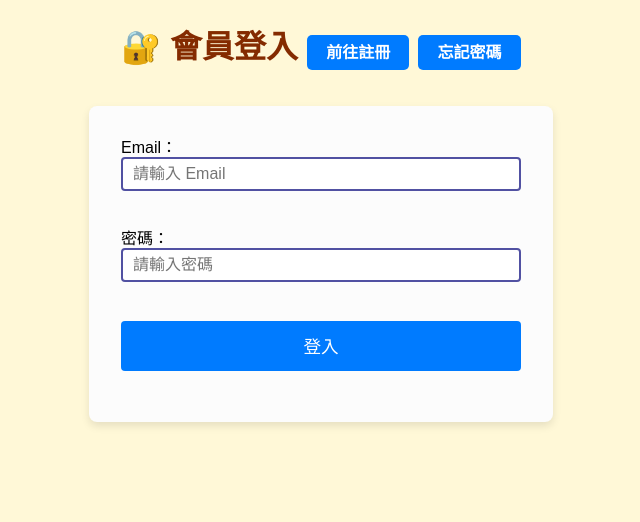
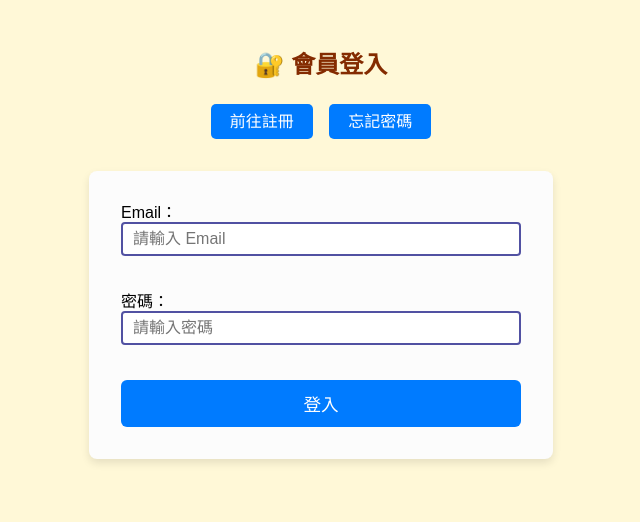
Before and after one commit to hunzan/omtw-map, a Flask app: page /login in a window 1280 px wide. Shown: the top 522 px of the page, without its empty margins (319-959 px from the left). Run offline with Flask 3, Linux system fonts and the light colour scheme.

Commit message:
Correct mistakes and update HTMLs

```diff
--- a/app.py
+++ b/app.py
@@ -175,7 +175,7 @@
                 return redirect(url_for("forgot_password"))
 
         if len(new_pw) < 6:
-            flash("密碼至少需 6 碼")
+            flash("密碼至少需 6 碼，含英數字")
             return redirect(request.url)
 
         # 成功更新密碼
--- a/templates/admin_panel.html
+++ b/templates/admin_panel.html
@@ -11,7 +11,6 @@
 <body>
 <h2>管理後台 🍌
 <a class="admin-btn" href="{{ url_for('map_page') }}">回地圖平台</a>
-<a class="admin-btn" href="{{ url_for('admin_reset_code') }}">處理驗證</a>
 </h2>
 
 <table border="1">
--- a/templates/login.html
+++ b/templates/login.html
@@ -1,16 +1,34 @@
 <!DOCTYPE html>
 <html lang="zh-Hant">
 <head>
-  <meta charset="UTF-8">
+  <meta charset="UTF-8" />
   <meta name="viewport" content="width=device-width, initial-scale=1.0" />
   <title>會員登入｜台灣定向行動師資平台</title>
   <link rel="stylesheet" href="{{ url_for('static', filename='style.css') }}">
   <link rel="icon" href="{{ url_for('static', filename='img/omtw.ico') }}" type="image/x-icon">
   <style>
-  /* 🚀 頂部註冊按鈕樣式 */
+    body {
+      font-family: sans-serif;
+      padding: 2rem;
+      max-width: 600px;
+      margin: auto;
+    }
+
+    h1 {
+      font-size: 1.5rem;
+      text-align: center;
+      margin-bottom: 1.5rem;
+    }
+
+    .top-btn-group {
+      display: flex;
+      justify-content: center;
+      flex-wrap: wrap;
+      gap: 1rem;
+      margin-top: 0.5rem;
+    }
+
     .top-register-btn {
-    display: inline-block;
-    margin: 1rem 0;
       padding: 0.5rem 1.2rem;
       background-color: #007bff;
       color: white;
@@ -19,20 +37,54 @@
       cursor: pointer;
       font-size: 1rem;
       text-decoration: none;
+      text-align: center;
+      white-space: nowrap;
     }
 
     .top-register-btn:hover {
       background-color: #0056b3;
       color: white;
-    text-decoration: none;
     }
 
-  /* ❗ flash 訊息樣式 */
+    form {
+      margin-top: 2rem;
+    }
+
+    label {
+      display: block;
+      margin-bottom: 1rem;
+      font-size: 1rem;
+    }
+
+    input {
+      width: 100%;
+      padding: 0.6rem;
+      font-size: 1rem;
+      border: 1px solid #ccc;
+      border-radius: 5px;
+      box-sizing: border-box;
+    }
+
+    button[type="submit"] {
+      width: 100%;
+      padding: 0.7rem;
+      font-size: 1.1rem;
+      background-color: #007bff;
+      color: white;
+      border: none;
+      border-radius: 6px;
+      cursor: pointer;
+    }
+
+    button[type="submit"]:hover {
+      background-color: #0056b3;
+    }
+
     ul.flash-messages {
-    padding-left: 0;
       list-style: none;
+      padding: 0;
+      margin-top: 1rem;
       text-align: center;
-    margin: 1rem 0;
     }
 
     .flash-messages li {
@@ -46,14 +98,15 @@
       margin: 0.5rem auto;
     }
   </style>
-
 </head>
 <body>
 
-  <h1>🔐 會員登入
+  <h1>🔐 會員登入</h1>
+
+  <div class="top-btn-group">
     <a href="{{ url_for('register') }}" class="top-register-btn" role="button">前往註冊</a>
     <a href="{{ url_for('forgot_password') }}" class="top-register-btn" role="button">忘記密碼</a>
-  </h1>
+  </div>
 
   {% with messages = get_flashed_messages() %}
     {% if messages %}
@@ -66,16 +119,16 @@
   {% endwith %}
 
   <form method="POST" action="{{ url_for('login') }}">
-    <label>Email：<br>
+    <label>Email：
       <input name="email" type="email" placeholder="請輸入 Email" required>
-    </label><br><br>
+    </label>
 
-    <label>密碼：<br>
+    <label>密碼：
       <input name="password" type="password" placeholder="請輸入密碼" required>
-    </label><br><br>
+    </label>
 
-    <button type="submit">登入</button><br><br>
+    <button type="submit">登入</button>
+  </form>
 
-  </form>
 </body>
 </html>
```
Also changed, not shown: templates/index.html (+6 -5 lines). Lines whose indentation alone changed are shown as unchanged.
